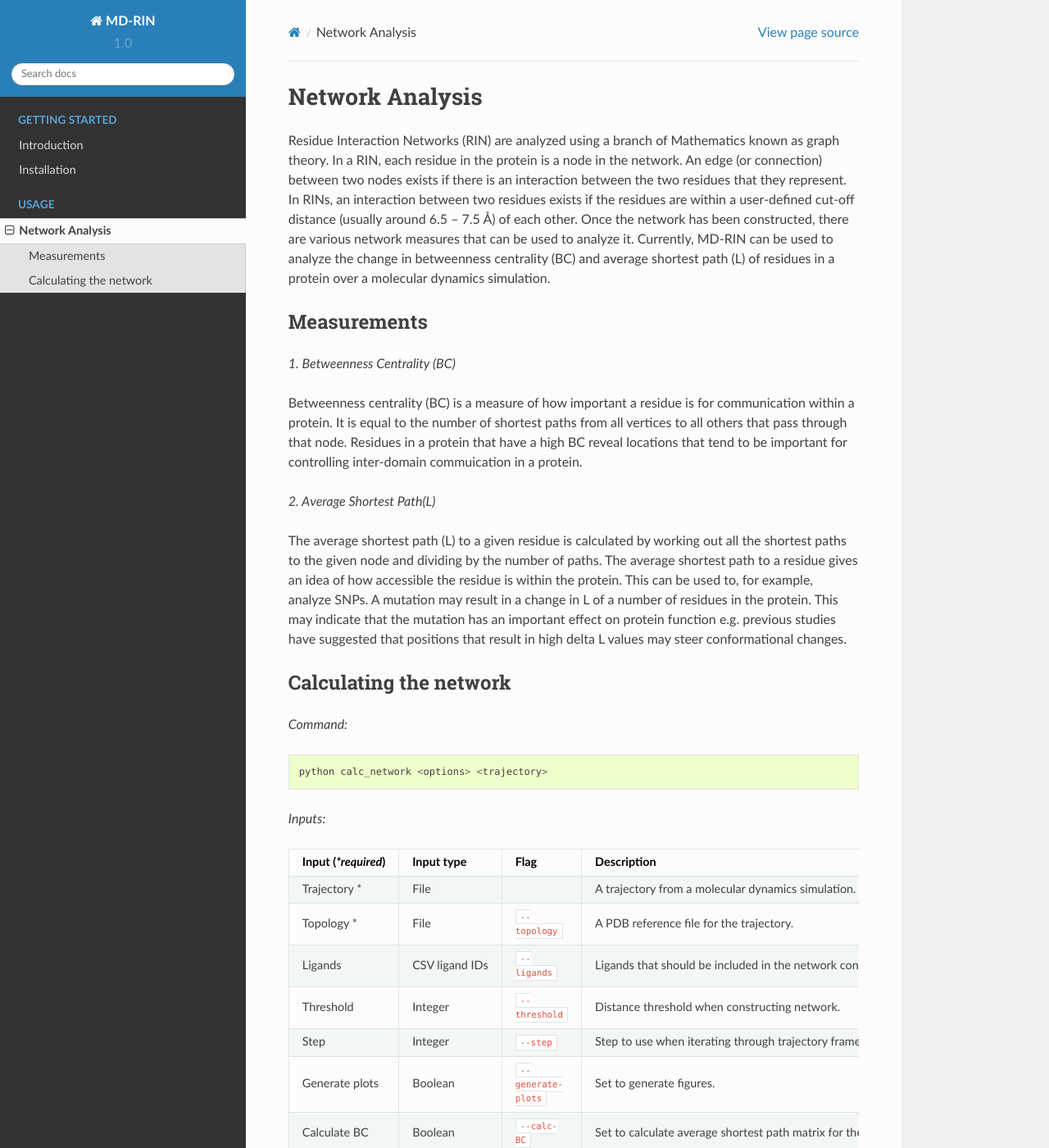
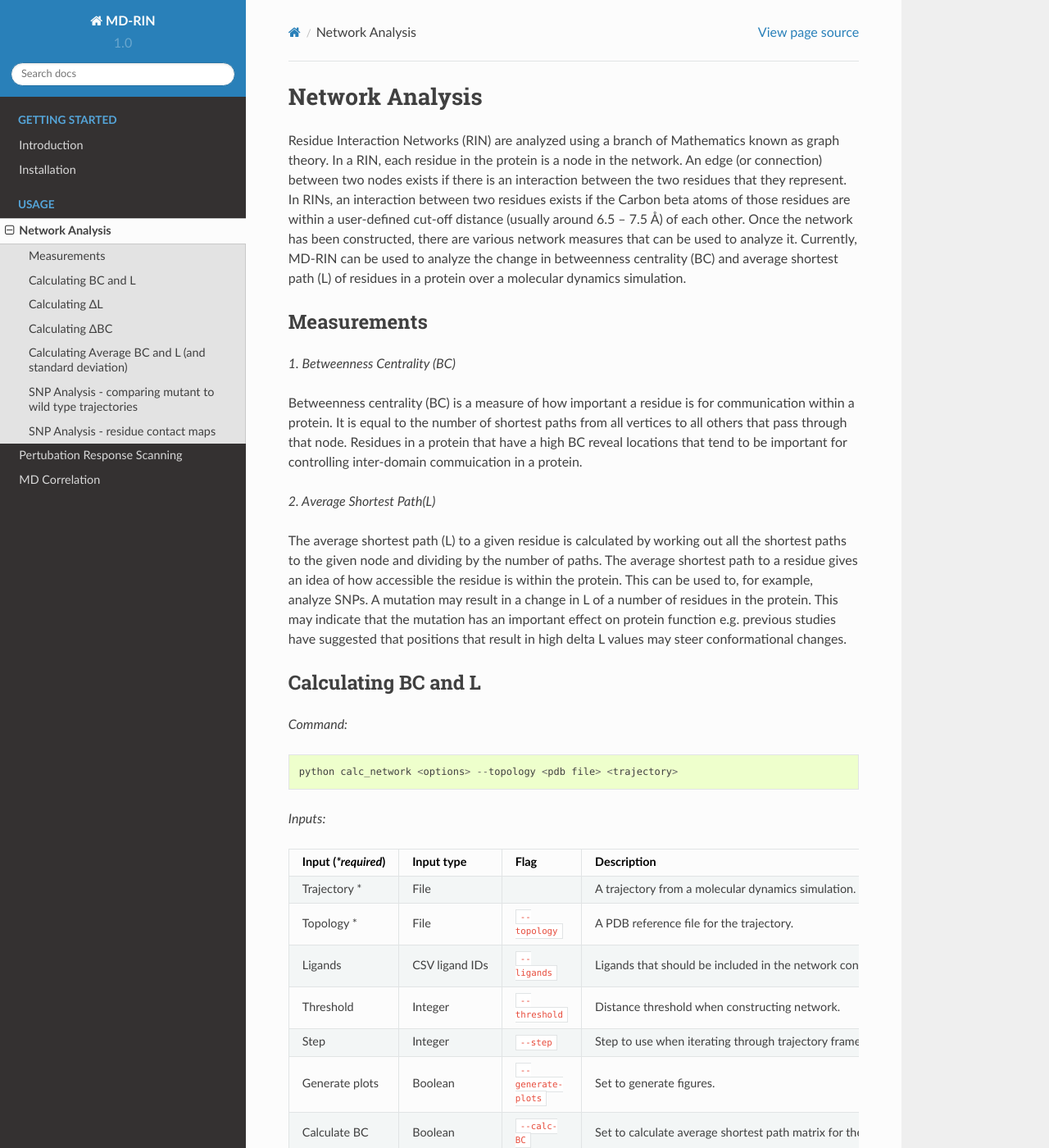
Before and after one commit to RUBi-ZA/MD-TASK, a Sphinx documentation site: the page built from docs/source/usage.rst, in a window 1280 px wide and 1400 px high. Shown: the whole window at 82% size. Built offline with Sphinx 7.4.7 and the Read the Docs theme 2.0.0, drawn with Linux system fonts in a browser that asks for light colours; some of the changed text lies outside the part shown.

Commit message:
Updated docs

```diff
--- /dev/null
+++ b/docs/source/corr.rst
@@ -0,0 +1,2 @@
+MD Correlation
+=================
--- a/docs/source/home.rst
+++ b/docs/source/home.rst
@@ -14,6 +14,12 @@ Contribute
 - Source Code: https://github.com/RUBi-ZA/MD-RIN
 
 
+Citing MD-RIN
+---------------
+
+A publication is currently being prepared. For now, please site our GitHub page (https://github.com/RUBi-ZA/MD-RIN).
+
+
 License
 ---------------
 
--- a/docs/source/index.rst
+++ b/docs/source/index.rst
@@ -17,3 +17,5 @@ MD-RIN documentation
    :caption: Usage
 
    Network Analysis <usage>
+   prs
+   corr
--- /dev/null
+++ b/docs/source/prs.rst
@@ -0,0 +1,2 @@
+Pertubation Response Scanning
+===============================
--- a/docs/source/usage.rst
+++ b/docs/source/usage.rst
@@ -1,7 +1,7 @@
 Network Analysis
 ==================
 
-Residue Interaction Networks (RIN) are analyzed using a branch of Mathematics known as graph theory. In a RIN, each residue in the protein is a node in the network. An edge (or connection) between two nodes exists if there is an interaction between the two residues that they represent. In RINs, an interaction between two residues exists if the residues are within a user-defined cut-off distance (usually around 6.5 – 7.5 Å) of each other. Once the network has been constructed, there are various network measures that can be used to analyze it. Currently, MD-RIN can be used to analyze the change in betweenness centrality (BC) and average shortest path (L) of residues in a protein over a molecular dynamics simulation.
+Residue Interaction Networks (RIN) are analyzed using a branch of Mathematics known as graph theory. In a RIN, each residue in the protein is a node in the network. An edge (or connection) between two nodes exists if there is an interaction between the two residues that they represent. In RINs, an interaction between two residues exists if the Carbon beta atoms of those residues are within a user-defined cut-off distance (usually around 6.5 – 7.5 Å) of each other. Once the network has been constructed, there are various network measures that can be used to analyze it. Currently, MD-RIN can be used to analyze the change in betweenness centrality (BC) and average shortest path (L) of residues in a protein over a molecular dynamics simulation.
 
 Measurements
 -----------------
@@ -14,12 +14,12 @@ Betweenness centrality (BC) is a measure of how important a residue is for commu
 
 The average shortest path (L) to a given residue is calculated by working out all the shortest paths to the given node and dividing by the number of paths. The average shortest path to a residue gives an idea of how accessible the residue is within the protein. This can be used to, for example, analyze SNPs. A mutation may result in a change in L of a number of residues in the protein. This may indicate that the mutation has an important effect on protein function e.g. previous studies have suggested that positions that result in high delta L values may steer conformational changes.
 
-Calculating the network
+Calculating BC and L
 ------------------------
 
 *Command:* ::
 
-	python calc_network <options> <trajectory>
+	python calc_network <options> --topology <pdb file> <trajectory>
 
 *Inputs:*
 
@@ -66,6 +66,30 @@ The above command will calculate the network for every 100th frame in the trajec
 
 *Outputs:*
 
-For each frame in the the trajectory that a RIN was generated for, an 2 Nx1 matrices will be printed to file, one for BC and one for L (if both flags were set), where N is the number of residues in the protein. Each value in these matrices represents BC or L for the residue at that index.
+================  ===================================================================================================================================================================
+Output            Description
+================  ===================================================================================================================================================================
+BC Matrices       For each frame analyzed, an Nx1 matrix is produced, where N is the number of residues in the protein and each value represents the BC for the residue at that index
+L Matrices        For each frame analyzed, an Nx1 matrix is produced, where N is the number of residues in the protein and each value represents the L to the residue at that index
+BC & L Plots      If ``--generate-plots`` flag is set, PNG figures are produced for the BC and L matrices
+Network graphs    If ``--discard-graphs`` flag is set, do not save the networks produced for each frame
+================  ===================================================================================================================================================================
 
-Two PNG plots will also be generated for each frame if the ``--generate-plots`` flag was set.
+Calculating ΔL
+----------------------
+
+
+Calculating ΔBC
+-----------------------
+
+
+Calculating Average BC and L (and standard deviation)
+-----------------------------------------------------
+
+
+SNP Analysis - comparing mutant to wild type trajectories
+---------------------------------------------------------
+
+
+SNP Analysis - residue contact maps
+---------------------------------------------------------
```
